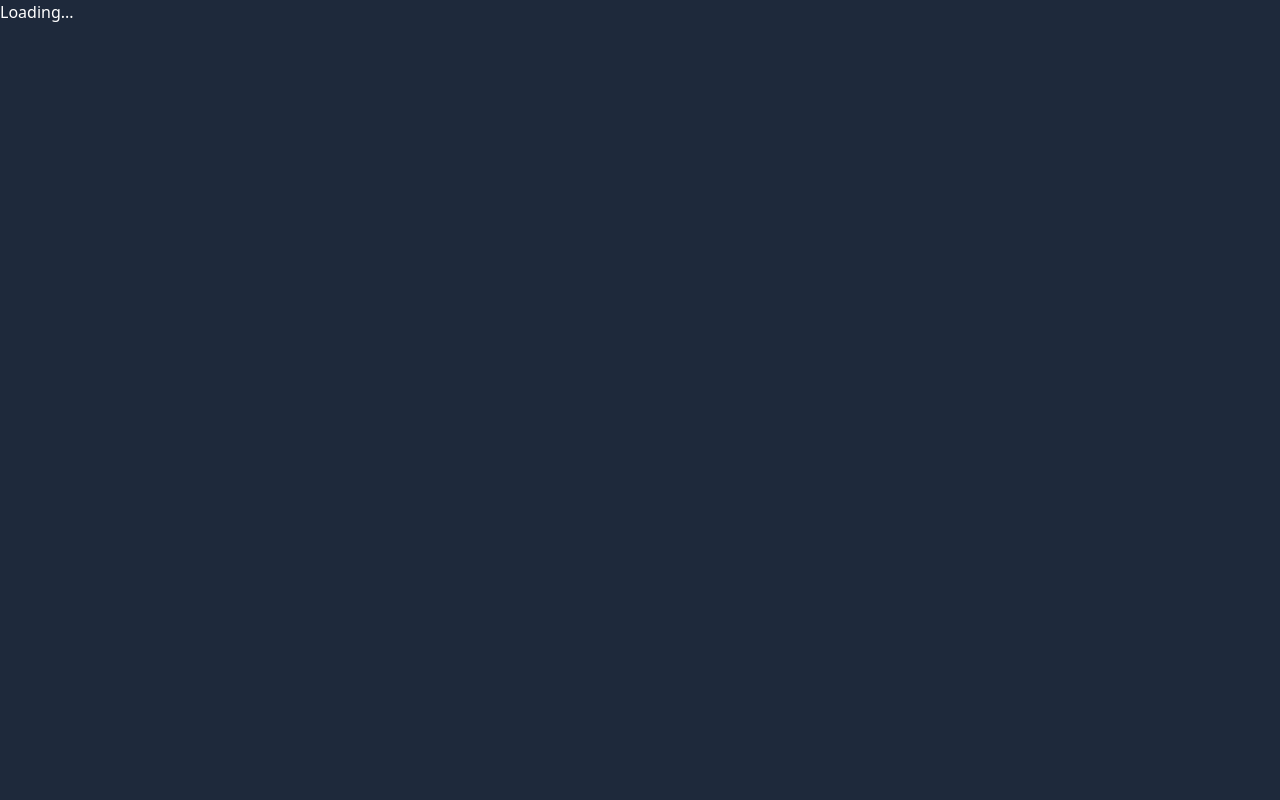
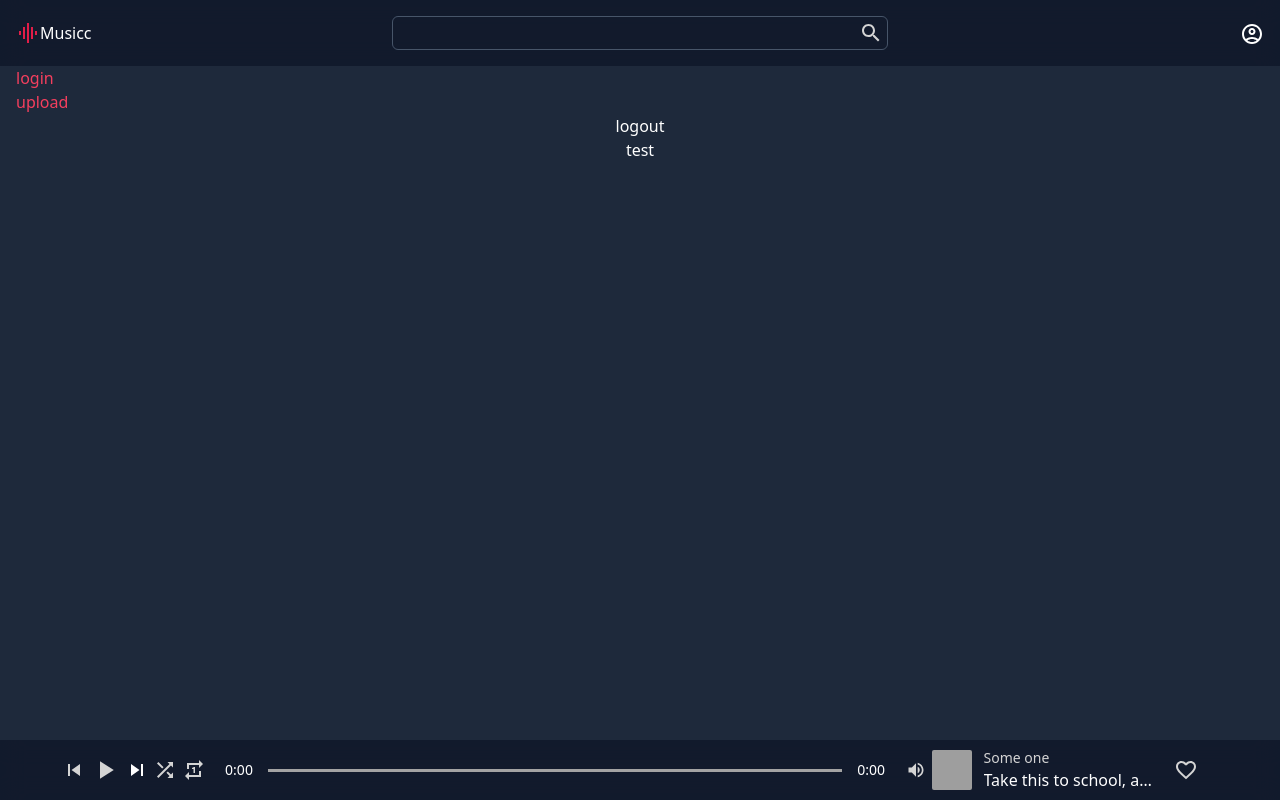
Before and after one commit to TsitoUw/blog-pern-front, a React (Vite) app: page / in a window 1280 px wide. Built offline with nearby package versions, Linux system fonts and the light colour scheme; grey boxes are pictures that could not be loaded.

Commit message:
fixing app.tsx

```diff
--- a/src/App.tsx
+++ b/src/App.tsx
@@ -41,8 +41,7 @@ function App() {
     getThisUser();
   }, []);
 
-  return (
-    !isLoading ? <div className="">Loading...</div> : (
+  return ( (
       <UserContext.Provider value={{ currentUser, setCurrentUser }}>
         <SongContext.Provider value={{ currentSong, setCurrentSong }}>
           <Router>
```
